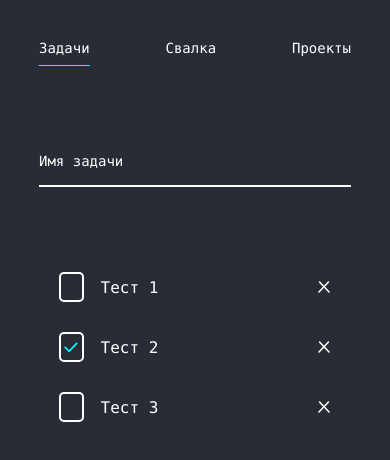
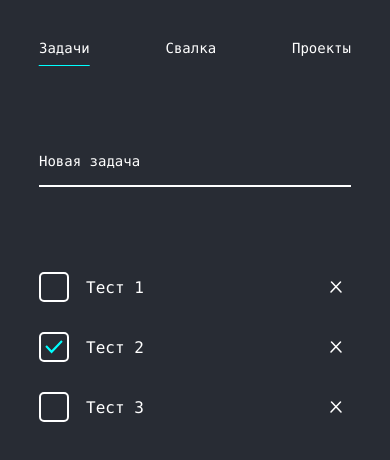
Before and after one commit to anclaev/todo, a React (Create React App) app: page / in a window 390 px wide. Shown: the top 460 px of the page. Built offline with nearby package versions, Linux system fonts and the light colour scheme.

Commit message:
Таймауты новых задач и тостов.

```diff
--- a/src/components/ETodo/ETodo.module.sass
+++ b/src/components/ETodo/ETodo.module.sass
@@ -4,7 +4,7 @@
     display: flex
     align-items: center
     justify-content: space-between
-    padding: 15px 20px
+    padding: 15px 0
 
 .t
     flex-grow: 1
--- a/src/components/NTodo/index.tsx
+++ b/src/components/NTodo/index.tsx
@@ -7,7 +7,8 @@ import { toast } from 'materialize-css'
 const Todo: React.FC<INTodo> = ({ onAdd }) => {
   const [status, setStatus] = useState<string>(labelStatus.none)
   const [title, setTitle] = useState<string>('')
-  const [toastStatus, setToastStatus] = useState<boolean>(false)
+  const [toastTimer, setToastTimer] = useState<boolean>(false)
+  const [todoTimer, setTodoTimer] = useState<boolean>(false)
 
   const ref = useRef<HTMLInputElement>(null)
 
@@ -22,19 +23,26 @@ const Todo: React.FC<INTodo> = ({ onAdd }) => {
     // Проверка нажатия Enter
     if (event.key === 'Enter') {
       // Проверка на пустоту поля
-      if (ref.current!.value) {
+      if (ref.current!.value && !todoTimer) {
         onAdd(title)
         setTitle('')
         setStatus(labelStatus.none)
+        setTodoTimer(true)
+
+        // Таймер на следующие задачи
+        let todoTimer = setTimeout(() => {
+          setTodoTimer(false)
+          clearTimeout(todoTimer)
+        }, 2000)
       } else {
         // Проверка на активный тост
-        if (!toastStatus) {
-          toast({ html: `Задача не может быть пустой` })
-          setToastStatus(true)
+        if (!toastTimer) {
+          toast({ html: `Задача не может быть безымянной` })
+          setToastTimer(true)
 
           // Таймер на следующие тосты
           let toastTimer = setTimeout(() => {
-            setToastStatus(false)
+            setToastTimer(false)
             clearTimeout(toastTimer)
           }, 4000)
         }
@@ -66,7 +74,7 @@ const Todo: React.FC<INTodo> = ({ onAdd }) => {
   return (
     <div className={s.w}>
       <div className={s.f}>
-        <label className={labelClasses()}>Имя задачи</label>
+        <label className={labelClasses()}>Новая задача</label>
         <input
           type="text"
           value={title}
--- a/src/containers/TBoard/TBoard.module.sass
+++ b/src/containers/TBoard/TBoard.module.sass
@@ -6,3 +6,8 @@
     max-width: 768px
 
     margin-top: 70px
+    padding: 0px 20px
+
+@media (max-width: 576px)
+    .w
+        padding: 0
```
